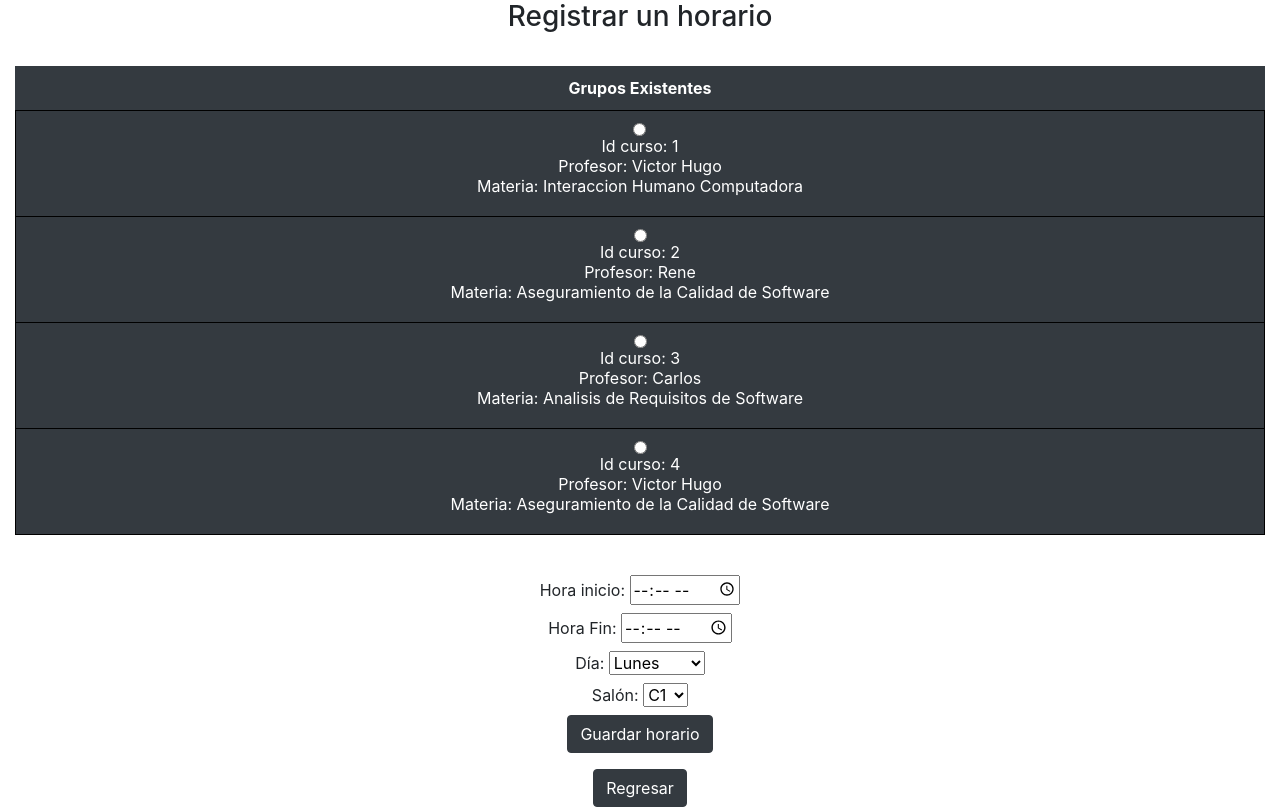
After one commit to Zeusjonass/SistemaHorarios, a PHP site: page /registrarHorario.php in a window 1280 px wide. The commit adds this page. Run offline with PHP 8.4, Linux system fonts and the light colour scheme; a user stored in the database is signed in; data comes from the database, SQL or seed files in the repository.

Commit message:
Avance registro de horario

```diff
--- /dev/null
+++ b/public_html/conectarBD.php
@@ -0,0 +1,6 @@
+<?php
+$mysqli = new mysqli('localhost', 'root','', 'sistemahorario');
+
+if(!$mysqli){
+        die($mysqli->connect_error);
+    }
--- a/public_html/login/loguear.php
+++ b/public_html/login/loguear.php
@@ -23,7 +23,7 @@ if($parametros['contar']>0){
 	}
 
 }else {
-    header("location: ../login.php");
+    header("location: ../login.php?error=1");
 }
 
 
--- /dev/null
+++ b/public_html/registrarHorario.php
@@ -0,0 +1,83 @@
+<?php
+    session_start();
+    $usuario= $_SESSION['username'];
+    if(!isset($usuario)){
+        header("location:login.php");
+?>
+    <?php }else{
+        require 'login//conexion.php';
+            $sentencia="SELECT curso.idCurso,NomMat,NomProf
+            FROM curso
+                inner join profesor
+                inner join materia
+                ON (curso.idProfesor=profesor.idProfesor and curso.idMateria=materia.idMateria)";
+            $resultado=mysqli_query($conexion,$sentencia);
+            $sentencia2="SELECT * from salon";
+            $resultado2=mysqli_query($conexion,$sentencia2);
+    ?>
+<html>
+    <head>
+        <script src="https://code.jquery.com/jquery-3.4.1.js"></script>
+        <link rel="stylesheet" type="text/css" href="style.css">
+        <link rel="stylesheet" href="https://stackpath.bootstrapcdn.com/bootstrap/4.3.1/css/bootstrap.min.css" integrity="sha384-ggOyR0iXCbMQv3Xipma34MD+dH/1fQ784/j6cY/iJTQUOhcWr7x9JvoRxT2MZw1T" crossorigin="anonymous">
+        <title>Registrar horario</title>
+    </head>
+    <body>
+        <div class="container-fluid">
+            <div class="row">
+                <div class="col-12 text-center">
+                    <h3>Registrar un horario</h3><br>
+                </div>
+            </div>
+            <div class="row">
+                <div class="col-12" style="text-align: center;">
+                <form action="registrar.php">
+                <table class="table table-dark table-hover table-borderless">
+                    <tr style="text-align: center;">
+                        <th>Grupos Existentes</th>
+                    </tr>
+                    <?php while($mostrar=mysqli_fetch_array($resultado)){
+
+                    echo "<tr style='text-align: justify;border:1px solid black'>";
+                    echo "<td scope='col' style='text-align:center;'>";
+                    echo "<label>";
+                    echo "<input type='radio' id=".$mostrar['idCurso']." name='cursos' required><br>";
+                    echo "<div>Id curso: ".$mostrar['idCurso']."<br>Profesor: ".$mostrar['NomProf']."<br>Materia: ".$mostrar['NomMat']."</div>";
+                    echo "</label>";
+                    echo "</td>";
+                    echo "</tr>";
+
+                    }?>
+                </table><br>
+                <label>Hora inicio: <input type="time" name="horaInicio" min="07:00"  max="21:00" required="true" step="1800"></label><br>
+                <label>Hora Fin: <input type="time" name="horaInicio" required="true" min="07:00"  max="21:00" step="1800"></label><br>
+                <label>Día:
+                    <select name="dia" required="true">
+                        <option value="lunes">Lunes</option>
+                        <option value="martes">Martes</option>
+                        <option value="miercoles">Miércoles</option>
+                        <option value="jueves">Jueves</option>
+                        <option value="viernes">Viernes</option>
+                    </select>
+                </label><br>
+                <label>Salón:
+                    <select class="selectpicker" name="salon" required="true">
+                        <?php while($salones=mysqli_fetch_array($resultado2)){
+                            echo "<option value=".$salones['idSalon'].">".$salones['DescSalon']."</option> ";
+                        }
+                        ?>
+                    </select>
+                </label><br>
+                <input class="btn btn-dark"type="submit" value="Guardar horario">
+                </form>
+            </div>
+        </div>
+        <div class="row justify-content-center">
+            <div class="col-6 text-center">
+                <a href="vistaAdministrador.php" class="btn btn-dark">Regresar</a>
+            </div>
+        </div>
+        </div>
+    </body>
+</html>
+<?php }?>
```
Also changed, not shown: public_html/login.php (+7 -1 lines), public_html/vistaAdministrador.php (+15 -9 lines), public_html/vistaEstudiante.php (+17 -6 lines), public_html/vistaProfesor.php (+19 -4 lines).
